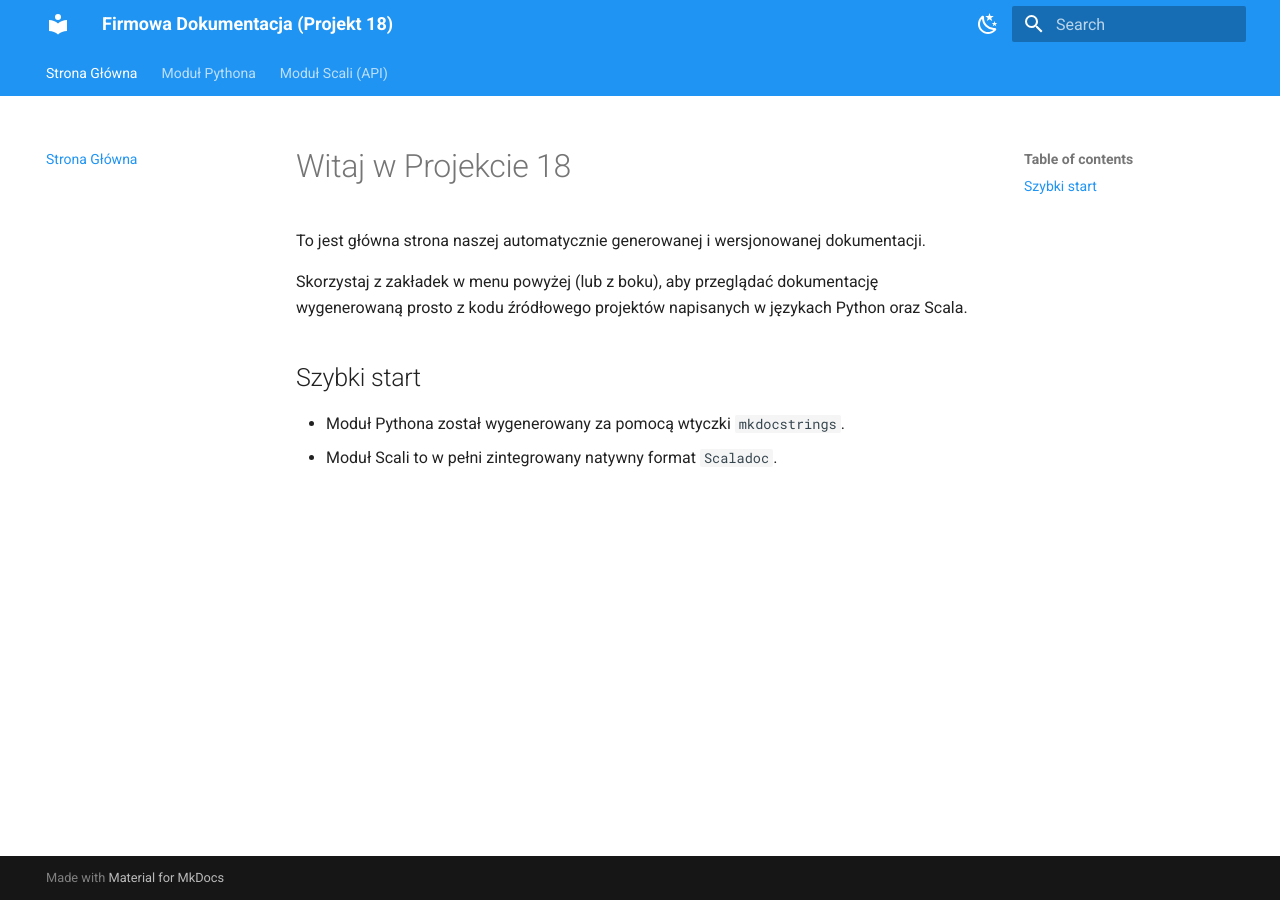
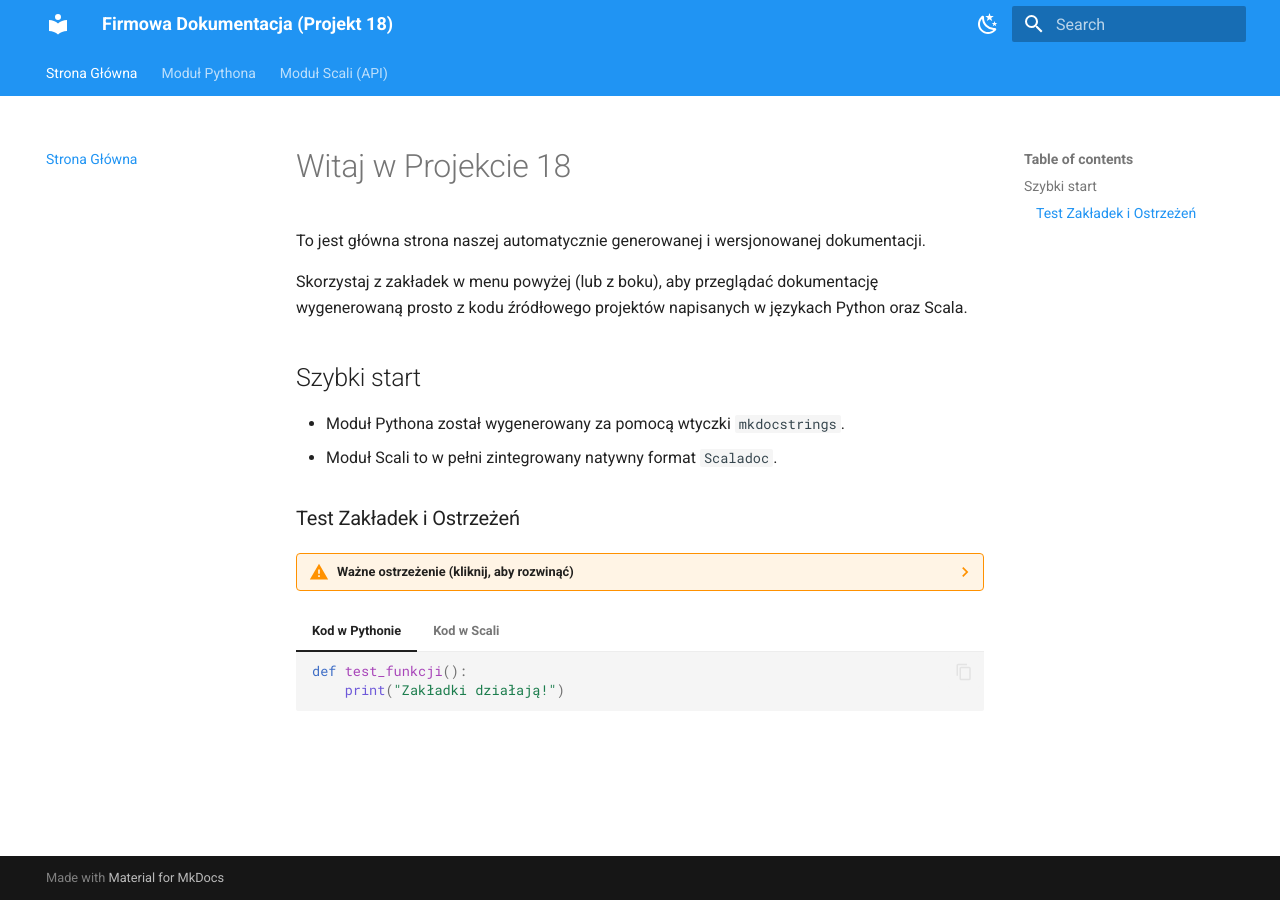
Before and after one commit to wikigr14/Generator-dokumentacji-Python, an MkDocs documentation site: the page built from docs/index.md, in a window 1280 px wide. Built offline with MkDocs 1.6.1 and Material for MkDocs 9.7.7, drawn with Linux system fonts in a browser that asks for light colours; the version menu is left out.

Commit message:
Rozbudowa UI o zakładki i rozwijane panele. Closes #23

````diff
--- a/docs/index.md
+++ b/docs/index.md
@@ -8,3 +8,23 @@ Skorzystaj z zakładek w menu powyżej (lub z boku), aby przeglądać dokumentac
 
 - Moduł Pythona został wygenerowany za pomocą wtyczki `mkdocstrings`.
 - Moduł Scali to w pełni zintegrowany natywny format `Scaladoc`.
+
+### Test Zakładek i Ostrzeżeń
+
+??? warning "Ważne ostrzeżenie (kliknij, aby rozwinąć)"
+    Jeśli widzisz ten tekst po kliknięciu, rozwijane panele (Admonitions) działają poprawnie!
+
+=== "Kod w Pythonie"
+
+    ```python
+    def test_funkcji():
+        print("Zakładki działają!")
+    ```
+
+=== "Kod w Scali"
+
+    ```scala
+    def testFunkcji(): Unit = {
+      println("Zakładki działają!")
+    }
+    ```
--- a/mkdocs.yml
+++ b/mkdocs.yml
@@ -25,6 +25,7 @@ theme:
         - navigation.top
         - navigation.instant
         - content.code.copy
+        - content.code.annotate
         - navigation.sections
         - navigation.expand
 
@@ -39,6 +40,13 @@ plugins:
               python:
                   paths: [src]
 
+markdown_extensions:
+    - admonition
+    - pymdownx.details
+    - pymdownx.superfences
+    - pymdownx.tabbed:
+          alternate_style: true
+
 nav:
     - Strona Główna: index.md
     - Moduł Pythona:
````
Also changed, not shown: docs/calculator.md (+5 -0 lines), docs/scala.md (+5 -0 lines).
